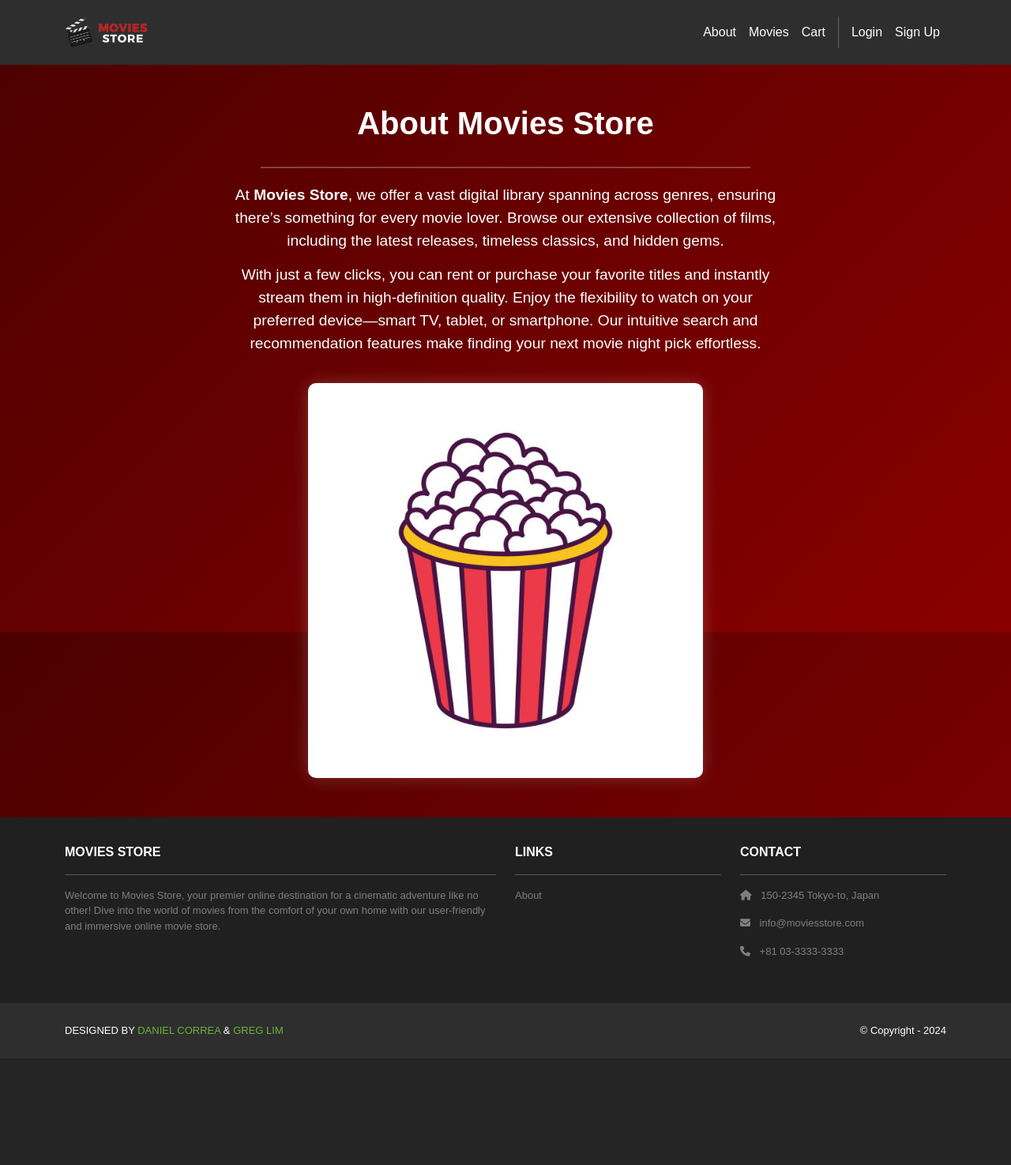
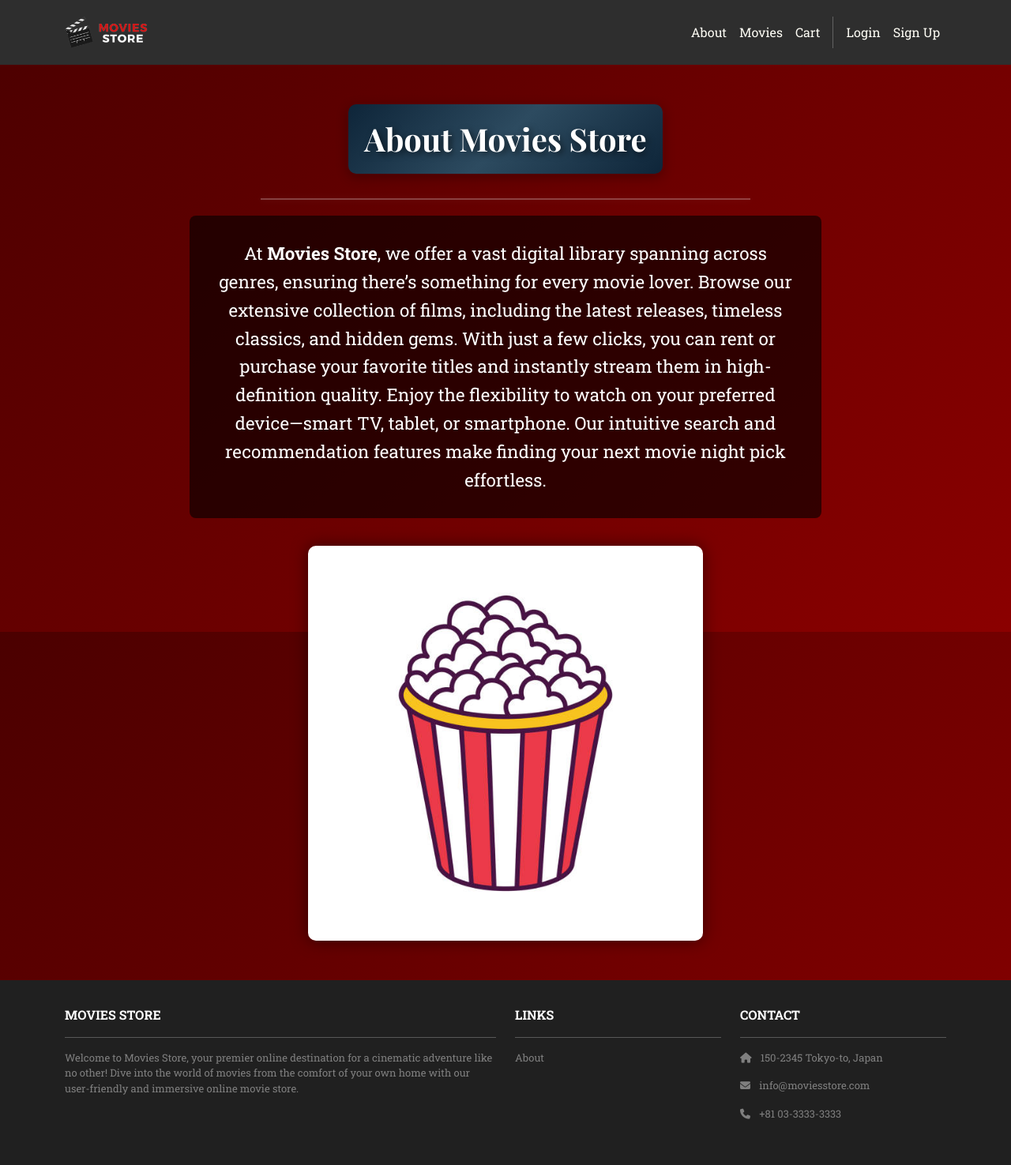
Before and after one commit to kevskillz/moviestore, a Django app: page /about/ in a window 1280 px wide. Shown: the top 1475 px of the page at 79% size. Before the commit the page ends 1312 px from the top, so only its background shows below. Run offline with Django 5.2, Linux system fonts and the light colour scheme; some libraries are stand-ins or nearby versions.

Commit message:
ui changes

```diff
--- a/moviestore/home/templates/home/about.html
+++ b/moviestore/home/templates/home/about.html
@@ -2,12 +2,16 @@
 {% block content %}
 {% load static %}
 
+<!-- Include Google Fonts for a premium look -->
+<link href="https://fonts.googleapis.com/css2?family=Playfair+Display:wght@400;700&family=Roboto+Slab:wght@400;700&display=swap" rel="stylesheet">
+
 <style>
   body {
-    background: linear-gradient(135deg, #4b0000, #8b0000);
+    background: linear-gradient(135deg, #4b0000, #8b0000); /* Deep red gradient background */
     color: white;
-    font-family: Arial, sans-serif;
+    font-family: 'Roboto Slab', serif; /* Premium serif font */
   }
+
   .about-container {
     display: flex;
     flex-direction: column;
@@ -15,32 +19,56 @@
     text-align: center;
     padding: 50px 20px;
   }
+
   .about-container h2 {
+    font-family: 'Playfair Display', serif; /* Elegant font for headings */
     font-size: 2.5rem;
     font-weight: bold;
     margin-bottom: 15px;
+    text-shadow: 3px 3px 8px rgba(0, 0, 0, 0.6);
+    background: linear-gradient(135deg, #0e2539, #2d4b60, #0e2539);
+    padding: 20px;
+    border-radius: 10px;
+    box-shadow: 0 4px 15px rgba(0, 0, 0, 0.3);
   }
+
   .about-container p {
-    max-width: 700px;
-    font-size: 1.2rem;
+    max-width: 800px;
+    font-size: 1.4rem; /* Increased font size */
+    font-weight: 300;
     margin-bottom: 15px;
+    line-height: 1.6;
+    text-align: center; /* Centered text */
+    background-color: rgba(0, 0, 0, 0.6); /* Transparent black background */
+    padding: 30px; /* Increased padding for more space around text */
+    border-radius: 8px; /* Rounded corners */
   }
+
+  .about-container p strong {
+    font-weight: bold;
+  }
+
   .about-image img {
     width: 100%;
     max-width: 500px;
     border-radius: 10px;
-    box-shadow: 0px 0px 20px rgba(255, 255, 255, 0.2);
+    box-shadow: 0px 0px 20px rgba(0, 0, 0, 0.5); /* Added drop shadow to the image */
     margin-top: 20px;
+  }
+
+  .about-container hr {
+    width: 50%;
+    border-top: 2px solid white;
+    margin-bottom: 20px;
+    box-shadow: 0px 0px 10px rgba(255, 255, 255, 0.3);
   }
 </style>
 
 <div class="about-container">
   <h2>About Movies Store</h2>
-  <hr style="width: 50%; border-top: 2px solid white; margin-bottom: 20px;" />
+  <hr />
   <p>
     At <strong>Movies Store</strong>, we offer a vast digital library spanning across genres, ensuring there’s something for every movie lover. Browse our extensive collection of films, including the latest releases, timeless classics, and hidden gems.
-  </p>
-  <p>
     With just a few clicks, you can rent or purchase your favorite titles and instantly stream them in high-definition quality. Enjoy the flexibility to watch on your preferred device—smart TV, tablet, or smartphone. Our intuitive search and recommendation features make finding your next movie night pick effortless.
   </p>
   <div class="about-image">
```
